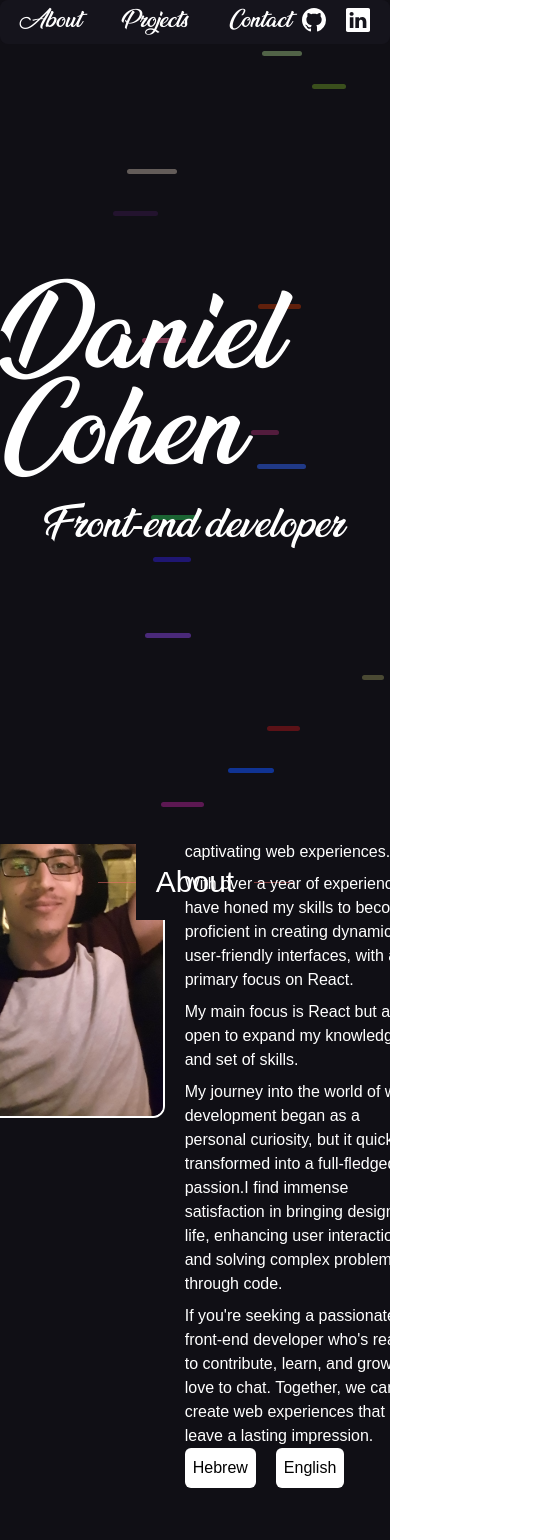
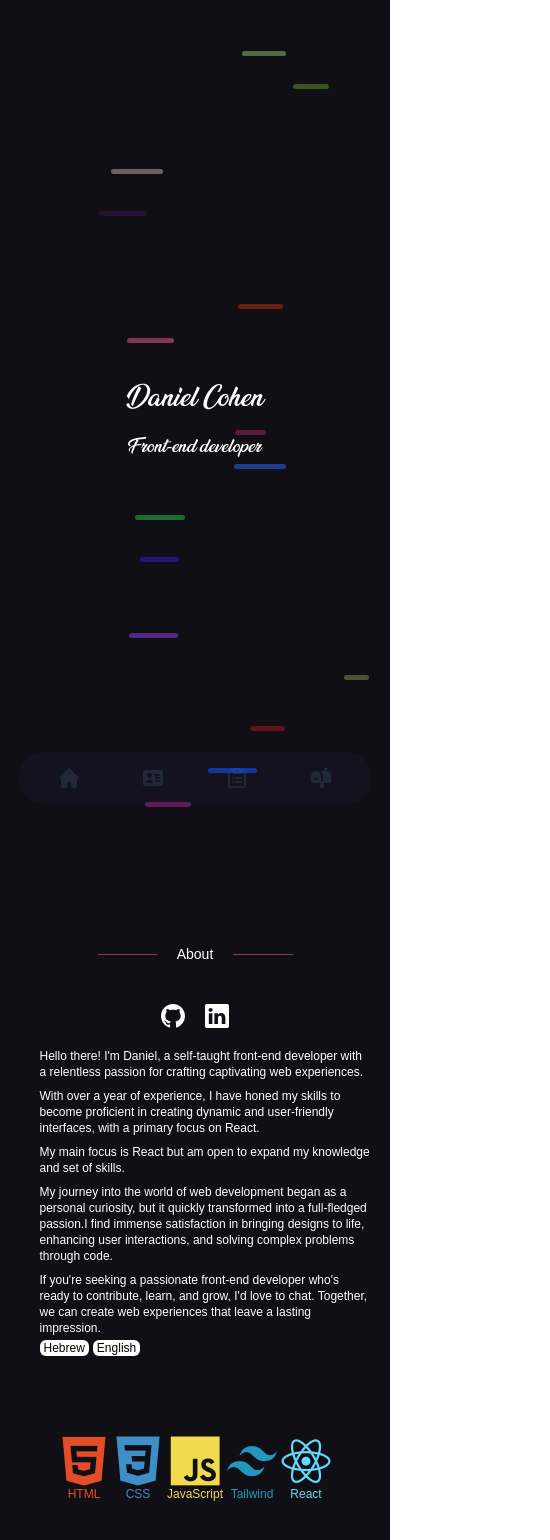
Before and after one commit to unartcs/my-portfolio-new, a React (Create React App) app: page / in a window 390 px wide. Shown: the top 1540 px of the page, 550 px wide, since content can reach past the window. Built offline with nearby package versions, Linux system fonts and the light colour scheme.

Commit message:
added complete responsiveness and changes the menu style

```diff
--- a/src/components/Footer.jsx
+++ b/src/components/Footer.jsx
@@ -4,12 +4,12 @@ import { Element } from "react-scroll";
 
 function Footer() {
   return (
-    <div className="footer-wrapper flex items-center justify-center  bg-[#121118] py-8 text-white relative flex-col gap-2 mt-auto">
-      <HashLink to="/#navbar" spy={true} smooth={true} duration={500} className='flex justify-center items-center'>
+    <div className="footer-wrapper flex items-center justify-center  bg-[#121118] py-2  text-white relative flex-col gap-2 mt-auto">
+      {/* <HashLink to="/#navbar" spy={true} smooth={true} duration={500} className='flex justify-center items-center'>
         <button className="absolute bottom-[80%] z-[10] bg-white text-black p-1">
           Back to top
         </button>
-      </HashLink>
+      </HashLink> */}
 
       <span>© 2023 Daniel Cohen.</span>
     </div>
--- a/src/components/Hero.jsx
+++ b/src/components/Hero.jsx
@@ -38,8 +38,8 @@ function Hero() {
     >
           <Navbar/>
 
-      <h1 className="hero-title text-8xl z-20">Daniel Cohen</h1>
-      <h2 className="hero-subtext text-4xl z-20">Front-end developer</h2>
+      <h1 className="hero-title text-8xl z-20 max-sm:text-6xl max-[420px]:text-2xl">Daniel Cohen</h1>
+      <h2 className="hero-subtext text-4xl z-20  max-sm:text-2xl max-[420px]:text-base">Front-end developer</h2>
     </div>
   );
 }
--- a/src/components/Navbar.jsx
+++ b/src/components/Navbar.jsx
@@ -1,44 +1,97 @@
 import React from "react";
-import { BsGithub, BsLinkedin } from "react-icons/bs";
 import { HashLink } from "react-router-hash-link";
 import { Element } from "react-scroll";
 
 function Navbar() {
   return (
-    <div className="navbar-wrapper bg-none fixed w-[100%] flex justify-between top-0 z-10  bg-[#201d2a] py-2 px-5 bg-opacity-40 rounded-lg" >
+    <div className="navbar-wrapper bg-[#191629]/[0.5] p-4 rounded-3xl px-10 fixed bottom-10">
       <Element name="navbar">
-        <ul className="navbar-menu flex gap-10 text-xl text-white [&>li]:hover:cursor-pointer ">
+        <ul className="navbar-menu flex gap-16 text-xl text-white [&>li]:hover:cursor-pointer ">
+          <HashLink to="/#" spy={true} smooth={true} duration={500}>
+            <li className="navbar-item flex flex-col text-xs items-center justify-center relative group">
+              <span className="absolute bottom-12 bg-[#191629]/[0.5] px-2 p-1 rounded-xl invisible  group-hover:visible font-sans">
+                Home
+              </span>
+              <span className="absolute bottom-10 w-1  bg-[#191629]/[0.5] h-2 invisible  group-hover:visible">
+                {" "}
+              </span>
+              <svg
+                class="w-5 h-5 text-gray-800 dark:text-white"
+                aria-hidden="true"
+                xmlns="http://www.w3.org/2000/svg"
+                fill="currentColor"
+                viewBox="0 0 20 20"
+              >
+                <path d="m19.707 9.293-2-2-7-7a1 1 0 0 0-1.414 0l-7 7-2 2a1 1 0 0 0 1.414 1.414L2 10.414V18a2 2 0 0 0 2 2h3a1 1 0 0 0 1-1v-4a1 1 0 0 1 1-1h2a1 1 0 0 1 1 1v4a1 1 0 0 0 1 1h3a2 2 0 0 0 2-2v-7.586l.293.293a1 1 0 0 0 1.414-1.414Z" />
+              </svg>
+            </li>
+          </HashLink>
           <HashLink to="/#about" spy={true} smooth={true} duration={500}>
-            <li className="hover:text-red-500">About</li>
+          <li className="navbar-item flex flex-col text-xs items-center justify-center relative group">
+            <span className="absolute bottom-12 bg-[#191629]/[0.5] px-2 p-1 rounded-xl invisible  group-hover:visible font-sans">
+                About
+              </span>
+              <span className="absolute bottom-10 w-1  bg-[#191629]/[0.5] h-2 invisible  group-hover:visible">
+                {" "}
+              </span>
+              <svg
+                class="w-5 h-5 text-gray-800 dark:text-white"
+                aria-hidden="true"
+                xmlns="http://www.w3.org/2000/svg"
+                fill="currentColor"
+                viewBox="0 0 20 16"
+              >
+                <path d="M18 0H2a2 2 0 0 0-2 2v12a2 2 0 0 0 2 2h16a2 2 0 0 0 2-2V2a2 2 0 0 0-2-2ZM6.5 3a2.5 2.5 0 1 1 0 5 2.5 2.5 0 0 1 0-5ZM3.014 13.021l.157-.625A3.427 3.427 0 0 1 6.5 9.571a3.426 3.426 0 0 1 3.322 2.805l.159.622-6.967.023ZM16 12h-3a1 1 0 0 1 0-2h3a1 1 0 0 1 0 2Zm0-3h-3a1 1 0 1 1 0-2h3a1 1 0 1 1 0 2Zm0-3h-3a1 1 0 1 1 0-2h3a1 1 0 1 1 0 2Z" />
+              </svg>
+            </li>
           </HashLink>
           <HashLink to="/#projects" spy={true} smooth={true} duration={500}>
-            <li className="hover:text-red-500">Projects</li>
+          <li className="navbar-item flex flex-col text-xs items-center justify-center relative group">
+            <span className="absolute bottom-12 bg-[#191629]/[0.5] px-2 p-1 rounded-xl invisible  group-hover:visible font-sans">
+                Projects
+              </span>
+              <span className="absolute bottom-10 w-1  bg-[#191629]/[0.5] h-2 invisible  group-hover:visible">
+                {" "}
+              </span>
+              <svg
+                class="w-5 h-5 text-gray-800 dark:text-white"
+                aria-hidden="true"
+                xmlns="http://www.w3.org/2000/svg"
+                width="18"
+                height="20"
+                fill="none"
+                viewBox="0 0 18 20"
+              >
+                <path
+                  stroke="currentColor"
+                  stroke-linecap="round"
+                  stroke-width="2"
+                  d="M12 2h4a1 1 0 0 1 1 1v15a1 1 0 0 1-1 1H2a1 1 0 0 1-1-1V3a1 1 0 0 1 1-1h4m6 0v3H6V2m6 0a1 1 0 0 0-1-1H7a1 1 0 0 0-1 1M5 5h8m-5 5h5m-8 0h.01M5 14h.01M8 14h5"
+                />
+              </svg>
+            </li>
           </HashLink>
           <HashLink to="/#contact" spy={true} smooth={true} duration={500}>
-            <li className="hover:text-red-500">Contact</li>
+          <li className="navbar-item flex flex-col text-xs items-center justify-center relative group">
+            <span className="absolute bottom-12 bg-[#191629]/[0.5] px-2 p-1 rounded-xl invisible  group-hover:visible font-sans">
+                Contact
+              </span>
+              <span className="absolute bottom-10 w-1  bg-[#191629]/[0.5] h-2 invisible  group-hover:visible">
+                {" "}
+              </span>
+              <svg
+                class="w-5 h-5 text-gray-800 dark:text-white"
+                aria-hidden="true"
+                xmlns="http://www.w3.org/2000/svg"
+                fill="currentColor"
+                viewBox="0 0 20 20"
+              >
+                <path d="m17.418 3.623-.018-.008a6.713 6.713 0 0 0-2.4-.569V2h1a1 1 0 1 0 0-2h-2a1 1 0 0 0-1 1v2H9.89A6.977 6.977 0 0 1 12 8v5h-2V8A5 5 0 1 0 0 8v6a1 1 0 0 0 1 1h8v4a1 1 0 0 0 1 1h2a1 1 0 0 0 1-1v-4h6a1 1 0 0 0 1-1V8a5 5 0 0 0-2.582-4.377ZM6 12H4a1 1 0 0 1 0-2h2a1 1 0 0 1 0 2Z" />
+              </svg>
+            </li>
           </HashLink>
         </ul>
       </Element>
-      <ul className="navbar-socials flex text-xl gap-5 text-white [&>li]:hover:cursor-pointer z-10" >
-        <a
-          href="https://github.com/unartcs"
-          target="_blank"
-          rel="noopener noreferrer"
-        >
-          <li className="hover:text-red-500">
-            <BsGithub size={24} />
-          </li>
-        </a>
-        <a
-          href="https://www.linkedin.com/in/daniel-cohen-dc/"
-          target="_blank"
-          rel="noopener noreferrer"
-        >
-          <li className="hover:text-red-500">
-            <BsLinkedin size={24} />
-          </li>
-        </a>
-      </ul>
     </div>
   );
 }
--- a/src/pages/About.jsx
+++ b/src/pages/About.jsx
@@ -1,25 +1,45 @@
 import React from "react";
-
+import { BsGithub, BsLinkedin } from "react-icons/bs";
 function About() {
   return (
-    <div className="about-wrapper flex-col flex h-[100%]  gap-20 [&>*]:font-ananada bg-[#100F15] relative justify-center items-center" id='about'>
-      <div className="about-wrapper-header absolute w-[100%] text-center flex justify-center items-center top-0 ">
-        <h1 className="text-3xl  bg-[#100F15] p-5 z-[5] text-center text-white">
+    <div className="about-wrapper flex-col flex h-[100%]  gap-20 [&>*]:font-ananada bg-[#100F15] relative justify-center items-center max-md:gap-5 " id='about'>
+      <div className="about-wrapper-header w-[100%] text-center flex justify-center items-center top-0 ">
+        <h1 className="text-3xl  bg-[#100F15] p-5 z-[5] text-center text-white max-md:text-base max-sm:text-sm">
           About
         </h1>
         <hr className="w-[50%] absolute z-[2] opacity-50 h-px bg-red-400 border-0"></hr>
       </div>
+      <ul className="navbar-socials flex text-xl gap-5 text-white [&>li]:hover:cursor-pointer z-10" >
+        <a
+          href="https://github.com/unartcs"
+          target="_blank"
+          rel="noopener noreferrer"
+        >
+          <li className="hover:text-red-500">
+            <BsGithub size={24} />
+          </li>
+        </a>
+        <a
+          href="https://www.linkedin.com/in/daniel-cohen-dc/"
+          target="_blank"
+          rel="noopener noreferrer"
+        >
+          <li className="hover:text-red-500">
+            <BsLinkedin size={24} />
+          </li>
+        </a>
+      </ul>
       <div className="about-wrapper-content flex flex-col items-center gap-20 justify-center mx-[5%]">
         <div className="about-content flex justify-center gap-5">
           <div className="img-wrapper rounded-lg overflow-hidden">
           <img
-              className="w-[200px] h-[350px] object-cover  border-white border-2 rounded-xl"
+              className="w-[200px] h-[350px] object-cover  border-white border-2 rounded-xl max-md:h-[300px] max-[450px]:hidden"
               src={`${process.env.PUBLIC_URL}/images/profile.jpg`}
               alt="Profile"
             ></img>
           </div>
-          <div className="about-header [&>*]:font-ananada text-white flex flex-col z-[6] justify-between w-[50%]">
-            <div className="about-text w-full [&>p]:w-[100%] flex flex-col gap-2 leading-6">
+          <div className="about-header [&>*]:font-ananada text-white flex flex-col z-[6] justify-between w-[50%] max-md:w-[100%] max-[450px]:gap-1 gap-2">
+            <div className="about-text w-full [&>p]:w-[100%] flex flex-col gap-2 leading-6 max-md:text-sm max-sm:text-xs">
               <p>Hello there! I'm Daniel, a self-taught front-end developer with a relentless passion for crafting captivating web experiences.</p>
               <p>With over a year of experience, I have honed my skills to become proficient in creating dynamic and user-friendly interfaces, with a primary focus on React.</p>
               <p>My main focus is React but am open to expand my knowledge and set of skills.</p>
@@ -27,17 +47,17 @@ function About() {
               <p>If you're seeking a passionate front-end developer who's ready to contribute, learn, and grow, I'd love to chat. Together, we can create web experiences that leave a lasting impression.</p>
             </div>
 
-            <div className="language-stack flex gap-5">
-              <span className="py-2 px-2 bg-white text-black rounded-md">Hebrew</span>
-              <span className="p-2 bg-white text-black rounded-md">English</span>
+            <div className="language-stack flex gap-5 max-[450px]:gap-1">
+              <span className="py-0 px-2 bg-white text-black rounded-md max-md:text-sm max-md:px-1 max-[450px]:text-xs ">Hebrew</span>
+              <span className="p-0 px-2 bg-white text-black rounded-md max-md:text-sm max-md:px-1 max-[450px]:text-xs">English</span>
             </div>
           </div>
         </div>
         <div className="skills-wrapper mt-auto">
           <div className="tech-stack flex text-[50px] gap-10 flex-wrap justify-center items-center">
-            <div className="flex [&>*>*]:font-ananada [&>i>p]:text-xl gap-10  justify-center items-center">
+            <div className="flex [&>*>*]:font-ananada [&>i>p]:text-xl gap-10  justify-center items-center max-md:[&>i>p]:text-xs max-[450px]:gap-1">
               <i className="devicon-html5-plain colored icon text-center">
-                <p className="font-ananada">HTML</p>
+                <p className="font-ananada ">HTML</p>
               </i>
               <i className="devicon-css3-plain colored icon text-center">
                 <p>CSS</p>
@@ -52,7 +72,7 @@ function About() {
                 <p>React</p>
               </i>
             </div>
-            <div className="flex  [&>*>*]:font-ananada [&>i>p]:text-xl gap-10  justify-center items-center">
+            <div className="flex  [&>*>*]:font-ananada [&>i>p]:text-xl gap-10  justify-center items-center max-md:[&>i>p]:text-xs max-[450px]:gap-1">
               <i className="devicon-mongodb-plain colored icon text-center">
                 <p>Mongodb</p>
               </i>
--- a/tailwind.config.js
+++ b/tailwind.config.js
@@ -6,6 +6,9 @@ module.exports = {
   theme: {
     extend: {},
     fontFamily: {
+      'sans': ['ui-sans-serif', 'system-ui'],
+      'serif': ['ui-serif', 'Georgia'],
+      'mono': ['ui-monospace', 'SFMono-Regular'],
       'neon': ['NeonAndroid','sans-serif'],
       'ananada': ['AnandaBlack','sans-serif']
     }
```
Also changed, not shown: src/components/NavbarOld.jsx (added, +46 -0 lines), src/pages/Contact.jsx (+19 -18 lines), src/pages/Projects.jsx (+8 -8 lines), src/media/house-svgrepo-com.svg (added).
